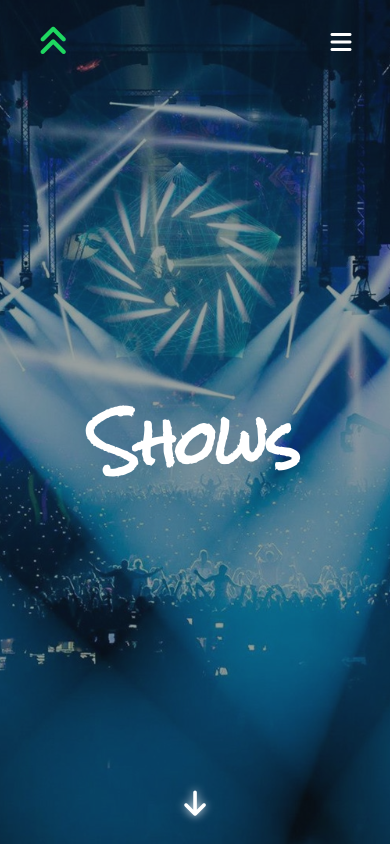
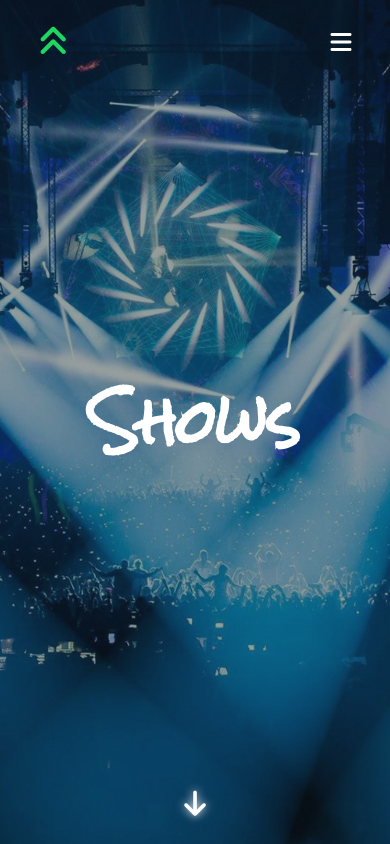
Before and after one commit to csfernandez00/csfwebs-plantilla2, a plain HTML site: page shows.html in a window 390 px wide. Shown: the top 844 px of the page. Drawn offline with Linux system fonts and the light colour scheme; a web font is replaced by a local one.

Commit message:
fix margin media

```diff
--- a/css/galeria.css
+++ b/css/galeria.css
@@ -396,10 +396,10 @@ footer ul li a:hover{
         width: 100%;
     }
 
-
     #inicio h1{
         text-align: center;
         font-size: 5rem;
+        margin-top: -5vh;
     }
 
 }
--- a/css/index.css
+++ b/css/index.css
@@ -597,7 +597,6 @@ footer ul li a:hover{
     }
 
 
-
     #inicio h1{
         text-align: center;
         font-size: 5rem;
--- a/css/shows.css
+++ b/css/shows.css
@@ -424,9 +424,11 @@ footer ul li a:hover{
         font-size: 65%;
     }
 
+
     #inicio h1{
         text-align: center;
         font-size: 5rem;
+        margin-top: -5vh;
     }
 
     #shows main{
```
